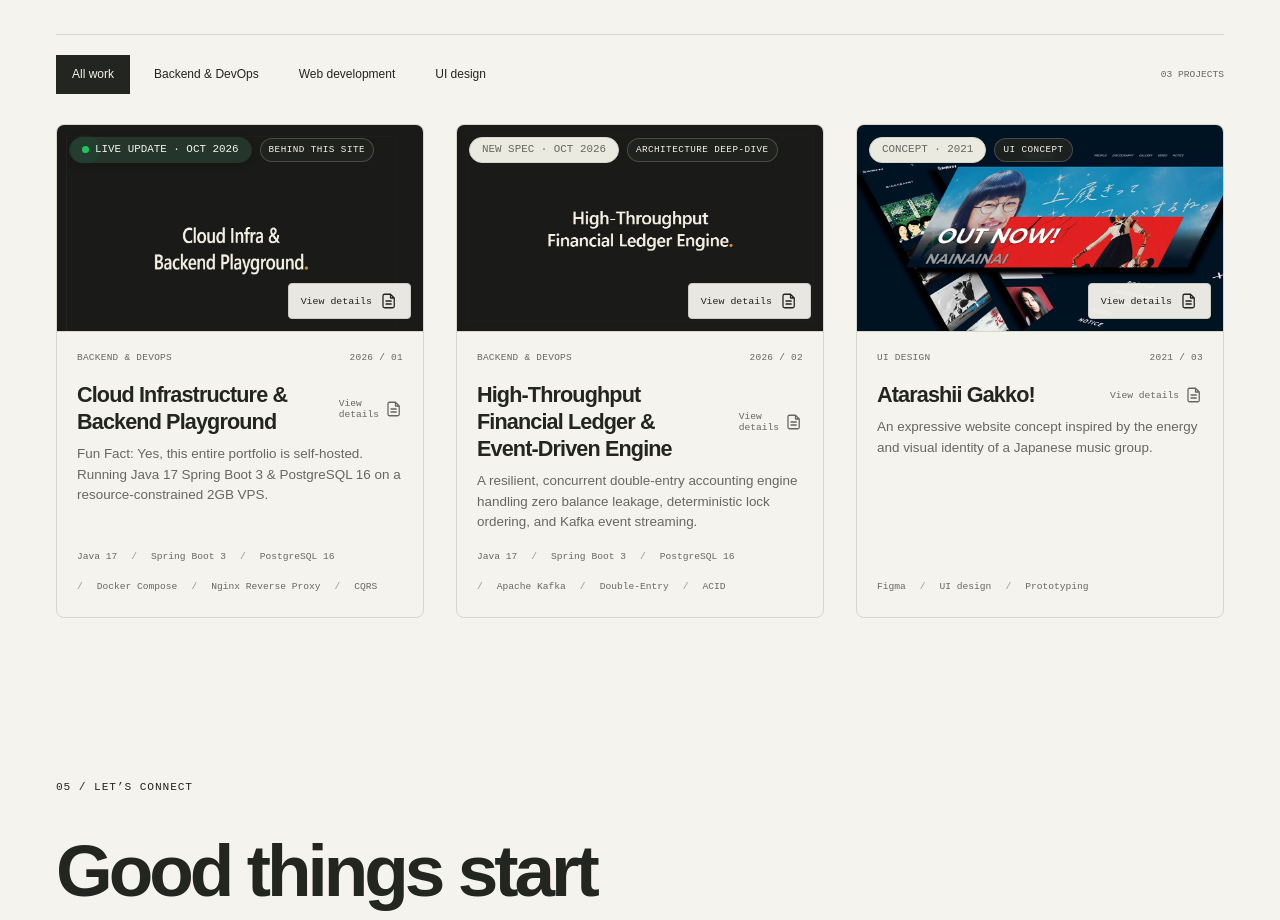
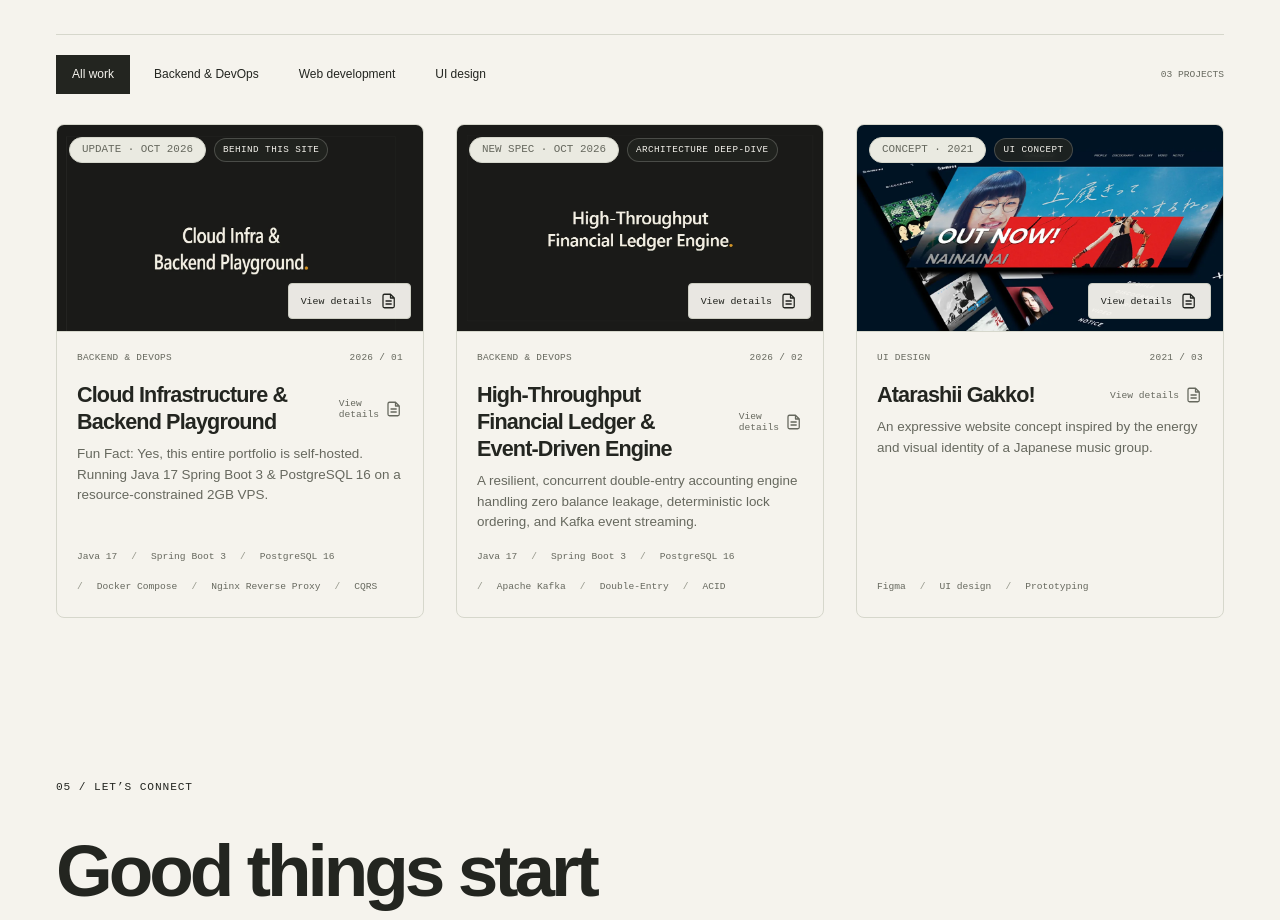
Before and after one commit to undetakerize/portfolio-dz, a Vue app in the folder portfolio/: page / in a window 1280 px wide. Shown: the part 4160-5080 px from the top of the page. Built offline with nearby package versions, Linux system fonts and the light colour scheme.

Commit message:
style(work): standardize Project 01 card badge to clean muted pill matching Project 02

```diff
--- a/portfolio/scripts/check.mjs
+++ b/portfolio/scripts/check.mjs
@@ -41,7 +41,7 @@ try {
   assert.equal(infraProject.year, '2026', 'Infrastructure project has year 2026')
   assert(html.includes(infraProject.name.replaceAll('&', '&amp;')), 'Infrastructure project renders in SSR')
   assert(html.includes('Fun Fact: Yes, this entire portfolio is self-hosted'), 'Fun fact summary renders in SSR')
-  assert(html.includes('LIVE UPDATE · OCT 2026'), 'Live update event badge renders in SSR')
+  assert(html.includes('UPDATE · OCT 2026'), 'Update event badge renders in SSR')
   for (const link of infraProject.links) {
     assert(link.url.startsWith('https://'), `Project link ${link.url} uses https:`)
   }
--- a/portfolio/src/components/SelectedWork.vue
+++ b/portfolio/src/components/SelectedWork.vue
@@ -191,8 +191,7 @@ onBeforeUnmount(() => {
           <div class="event-banner-media">
             <img :src="project.image" :alt="project.alt" width="1200" height="675" loading="lazy" />
             <div class="event-overlay-badges">
-              <span v-if="project.badge" class="pill-badge" :class="project.id === 'diezaster-infra' ? 'pill-badge-forest event-live-pill' : 'pill-badge-muted'">
-                <span v-if="project.id === 'diezaster-infra'" class="live-pulse-dot" aria-hidden="true"></span>
+              <span v-if="project.badge" class="pill-badge pill-badge-muted">
                 {{ project.badge }}
               </span>
               <span v-if="project.stamp" class="event-stamp-tag mono">{{ project.stamp }}</span>
--- a/portfolio/src/data/portfolio.js
+++ b/portfolio/src/data/portfolio.js
@@ -89,7 +89,7 @@ export const projects = [
     eventCategory: 'UPDATE / MILESTONE',
     eventDate: 'OCT 2026',
     stamp: 'BEHIND THIS SITE',
-    badge: 'LIVE UPDATE · OCT 2026',
+    badge: 'UPDATE · OCT 2026',
     description: 'Production architecture powering this portfolio and backend services. Designed to prove pragmatic backend engineering on resource-constrained cloud infrastructure (2GB RAM). Features Spring Boot 3 implementing Pragmatic CQRS (command validation, XSS sanitization, SHA-256 IP hashing), HikariCP pool tuning (max 5 connections), and PostgreSQL 16 Alpine containerization with hard memory caps (total 640MB budget leaving >1.2GB system headroom). Deployed via atomic zero-downtime symlink switches and TLS automated renewal.',
     outcome: 'A live, resilient, low-memory production environment running on adihadiansyah.site. Restored from zero with Docker multi-stage builds and fully isolated database networks.',
     links: [
```
